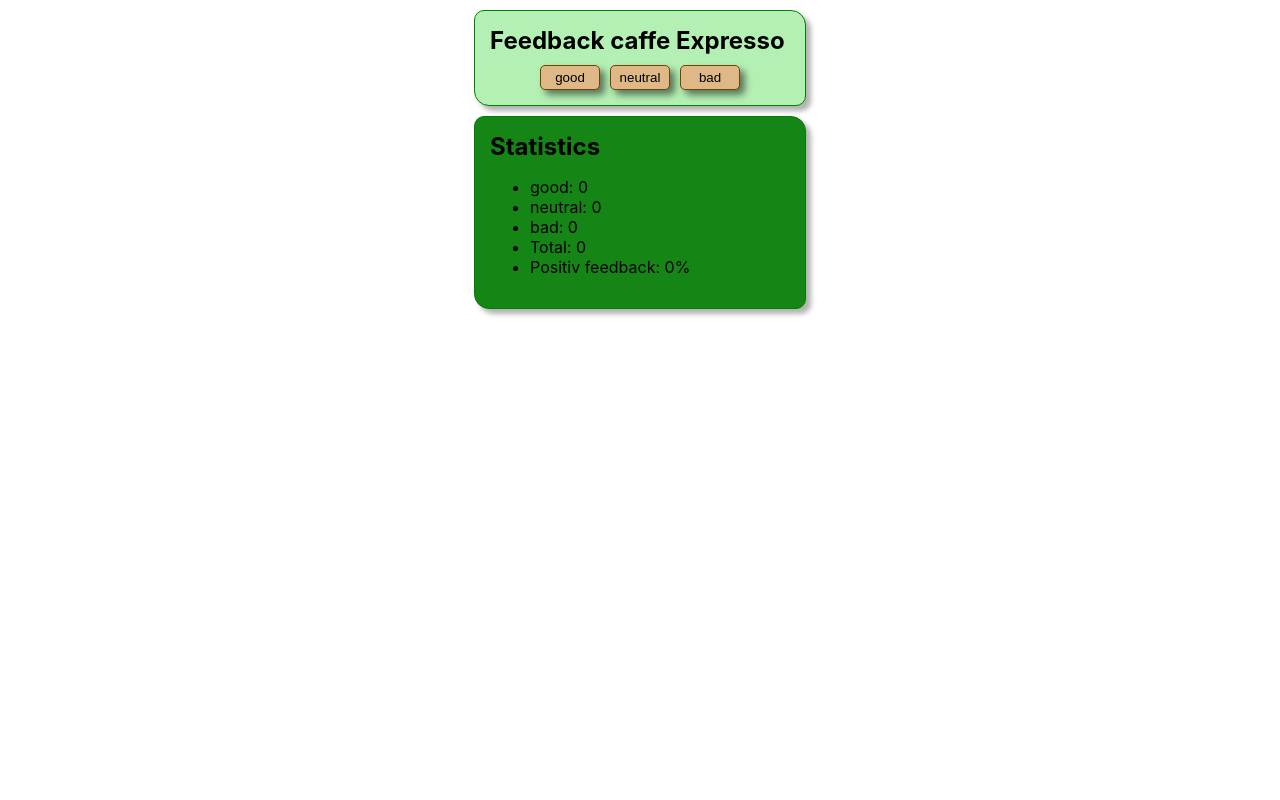
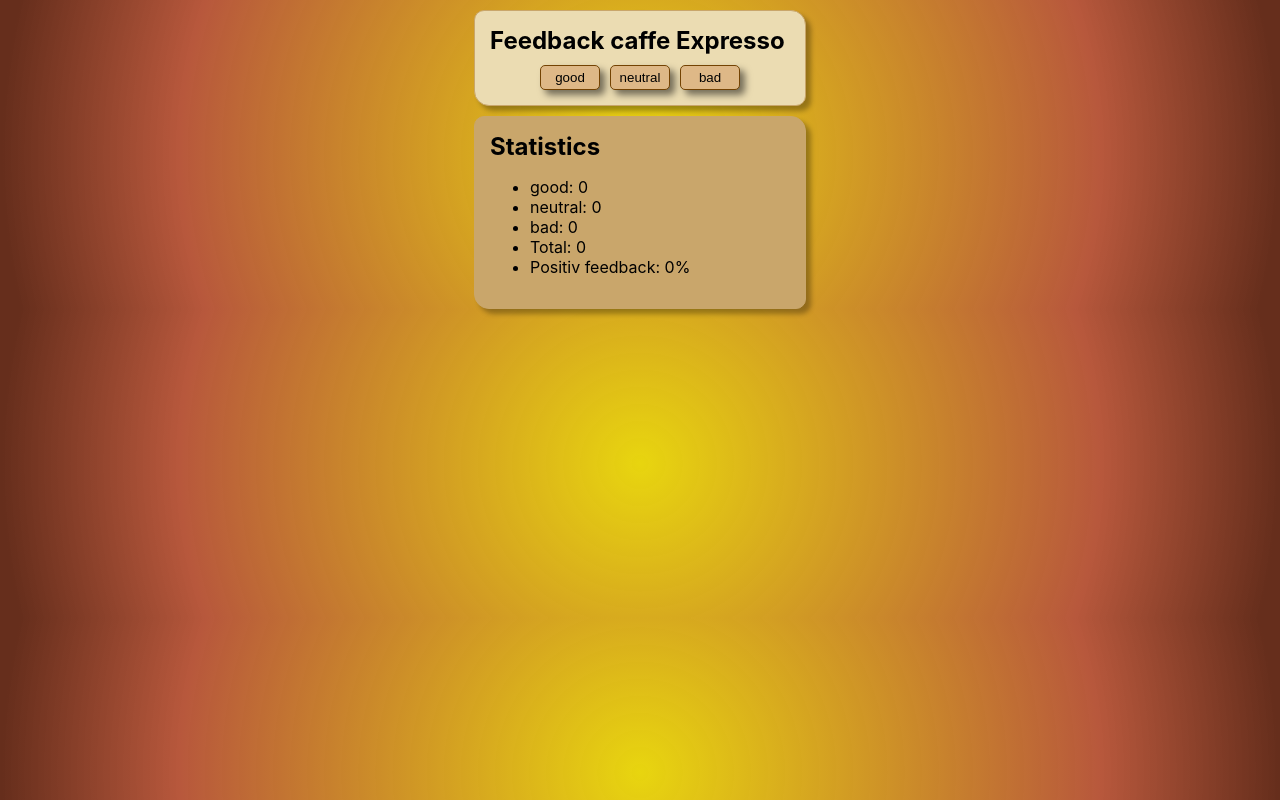
Before and after one commit to bobrenja/react-hw-04-feedback, a React (Create React App) app: page / in a window 1280 px wide. Built offline with nearby package versions, Linux system fonts and the light colour scheme.

Commit message:
add gradient

```diff
--- a/src/components/Section/Section.module.css
+++ b/src/components/Section/Section.module.css
@@ -6,12 +6,12 @@
   margin-right: auto;
   padding: 15px;
   width: 300px;
-  background-color: rgb(180, 240, 180);
-  border: 1px solid green;
+  background-color: #EBDCB2;
+  border: 1px solid #C9A66B;
   border-radius: 10px 15px;
   box-shadow: 5px 5px 5px 0px rgba(0,0,0,0.3);
 }
 
 .section:last-child {
-  background-color: rgb(21, 134, 21);
+  background-color: #C9A66B;
 }
--- a/src/index.css
+++ b/src/index.css
@@ -5,6 +5,9 @@ body {
   font-family: -apple-system, BlinkMacSystemFont, 'Segoe UI', 'Roboto', 'Oxygen',
     'Ubuntu', 'Cantarell', 'Fira Sans', 'Droid Sans', 'Helvetica Neue',
     sans-serif;
+
+    background: rgb(232,213,15);
+    background: radial-gradient(circle, rgba(232,213,15,1) 0%, rgba(175,68,37,0.8925945378151261) 70%, rgba(102,46,28,1) 97%);
   -webkit-font-smoothing: antialiased;
   -moz-osx-font-smoothing: grayscale;
 }
```
Also changed, not shown: src/img/body_img.svg (added).
